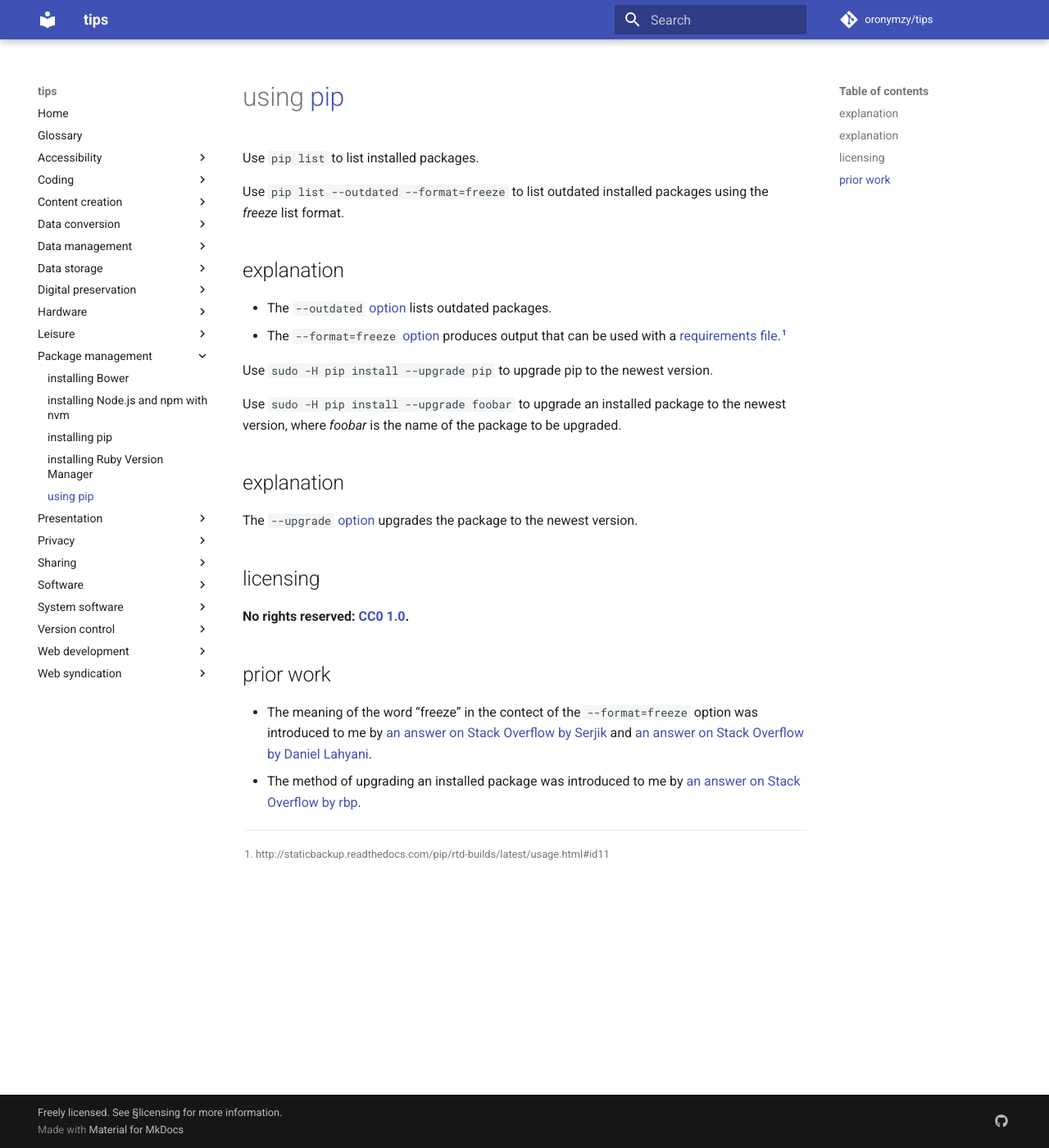
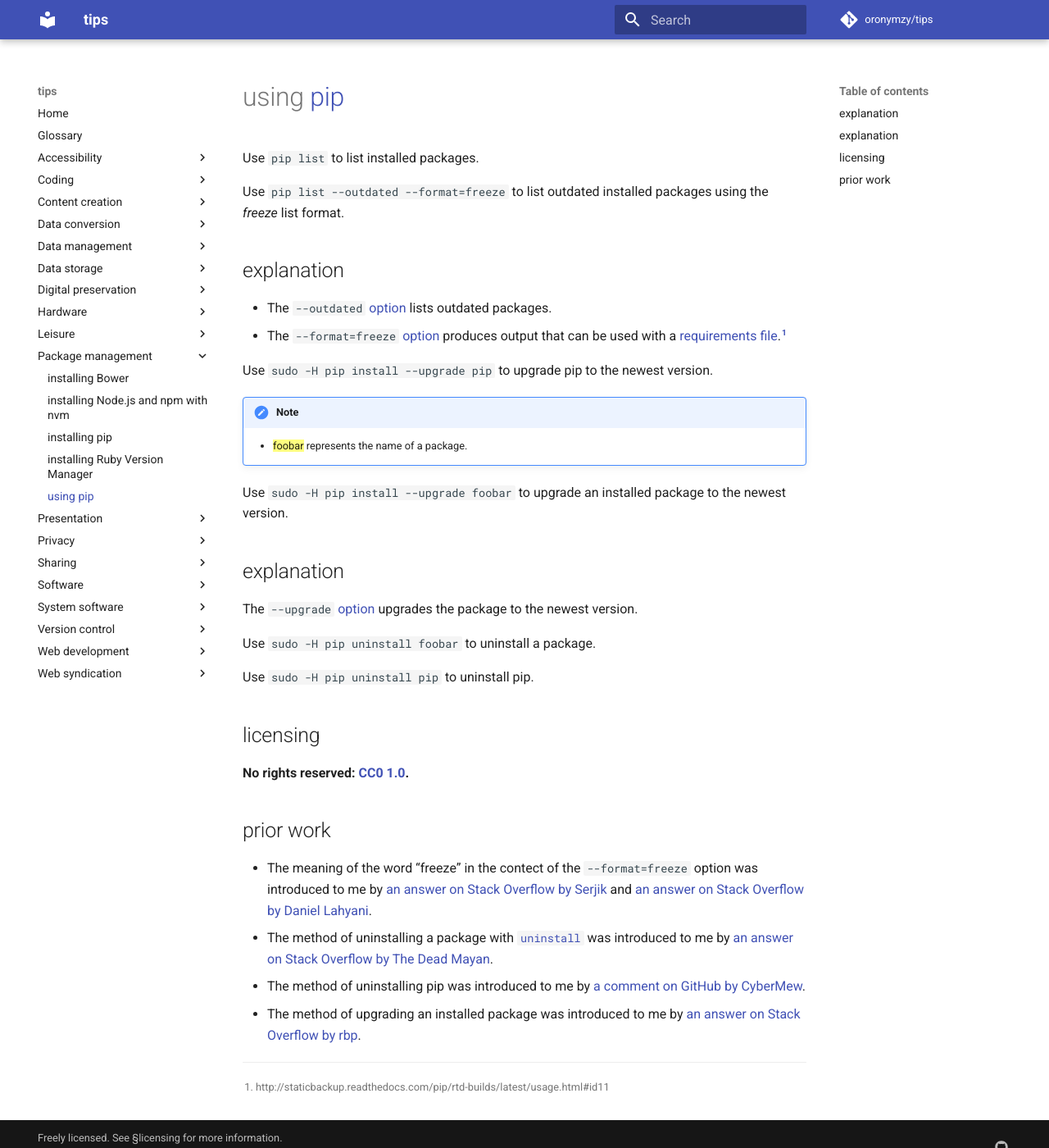
Before and after one commit to oronymzy/tips, an MkDocs documentation site: the page built from docs/usngpip.md, in a window 1280 px wide and 1400 px high. Shown: the whole window at 82% size. Built offline with MkDocs 1.6.1 and Material for MkDocs 9.7.7, drawn with Linux system fonts in a browser that asks for light colours; comment, search, counter and statistics services are not loaded.

Commit message:
Move content, add script, add unordered list items
Move content to newly-created admonition.
Add script to uninstall a package.
Add script to uninstall pip.
Add unordered list items in 'prior work' section.

```diff
--- a/docs/usngpip.md
+++ b/docs/usngpip.md
@@ -11,16 +11,26 @@ Use `pip list --outdated --format=freeze` to list outdated installed packages us
 
 Use `sudo -H pip install --upgrade pip` to upgrade pip to the newest version.
 
-Use `sudo -H pip install --upgrade foobar` to upgrade an installed package to the newest version, where *foobar* is the name of the package to be upgraded.
+!!! note
+
+    - {==foobar==} represents the name of a package.
+
+Use `sudo -H pip install --upgrade foobar` to upgrade an installed package to the newest version.
 
 ## explanation
 The `--upgrade` [option](https://pip.pypa.io/en/stable/reference/pip_install/#cmdoption-u) upgrades the package to the newest version.
+
+Use `sudo -H pip uninstall foobar` to uninstall a package.
+
+Use `sudo -H pip uninstall pip` to uninstall pip.
 
 ## licensing
 **No rights reserved: [CC0 1.0](https://creativecommons.org/publicdomain/zero/1.0/).**
 
 ## prior work
 - The meaning of the word “freeze” in the contect of the `--format=freeze` option was introduced to me by [an answer on Stack Overflow by Serjik](https://stackoverflow.com/questions/18966564/pip-freeze-vs-pip-list/33207042#33207042) and [an answer on Stack Overflow by Daniel Lahyani](https://stackoverflow.com/questions/18966564/pip-freeze-vs-pip-list/49251593#49251593).
+- The method of uninstalling a package with [`uninstall`](https://pip.pypa.io/en/stable/reference/pip_uninstall/) was introduced to me by [an answer on Stack Overflow by The Dead Mayan](https://stackoverflow.com/questions/48826015/uninstall-a-package-installed-with-pip-install/48826038#48826038).
+- The method of uninstalling pip was introduced to me by [a comment on GitHub by CyberMew](https://github.com/pypa/pip/issues/1892).
 - The method of upgrading an installed package was introduced to me by [an answer on Stack Overflow by rbp](https://stackoverflow.com/questions/2720014/upgrading-all-packages-with-pip/3452888#3452888).
 
 [pip]: https://pip.pypa.io/en/stable/
```
